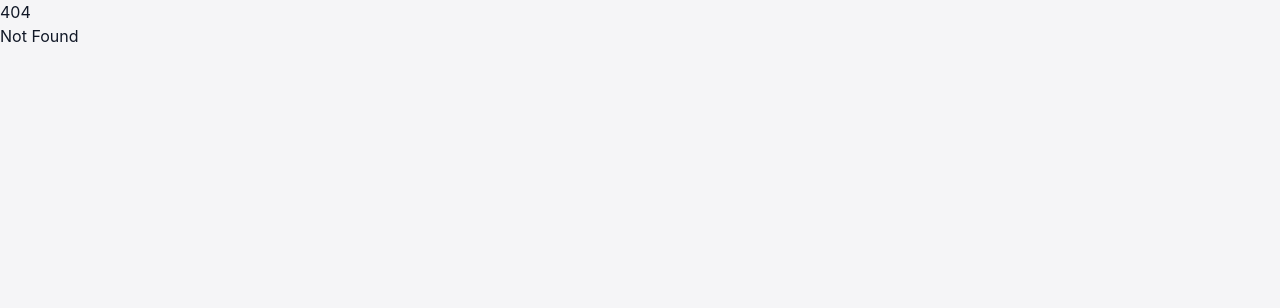
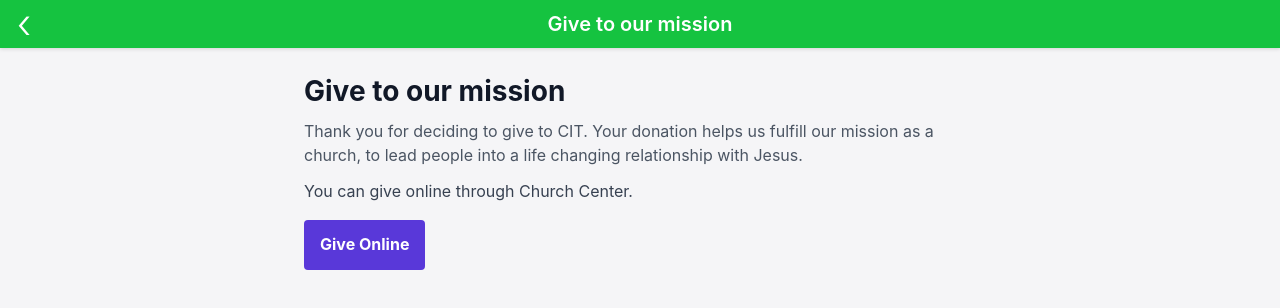
Before and after one commit to davyuu/mycit-svelte, a SvelteKit app: page /giving in a window 1280 px wide. Before the commit this address had no page. Shown: the top 308 px of the page. Built offline with nearby package versions, Linux system fonts and the light colour scheme.

Commit message:
Add giving page

```diff
--- /dev/null
+++ b/src/routes/giving/+page.svelte
@@ -0,0 +1,9 @@
+<script lang="ts">
+	import StaticPage from '$lib/components/StaticPage.svelte'
+	import { strings, themes } from '$lib/data/content'
+</script>
+
+<StaticPage header={strings.givingHeader} title={strings.givingTitle} description={strings.givingDescription} color={themes.giving}>
+	<p>You can give online through Church Center.</p>
+	<a class="action-link" href="https://churchintoronto.churchcenter.com/giving" target="_blank" rel="noreferrer">Give Online</a>
+</StaticPage>
```
